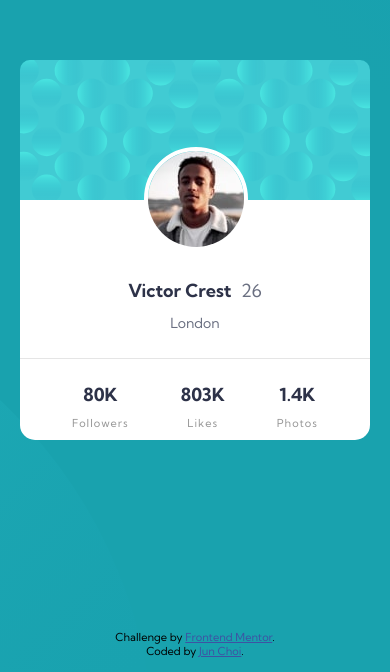
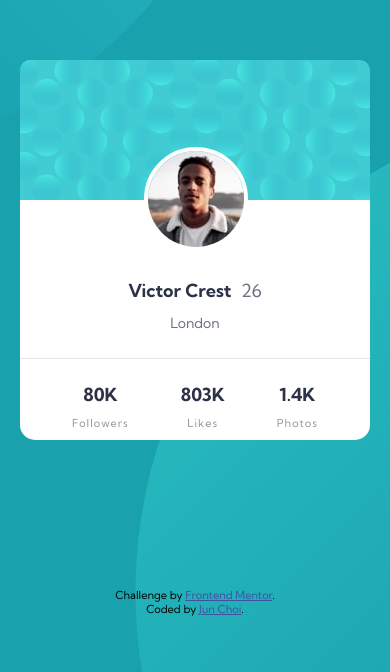
Before and after one commit to cjh4549/Profile-Card, a plain HTML site: page index.html in a window 390 px wide. Shown: the part 172-844 px from the top of the page. Drawn offline with Linux system fonts and the light colour scheme.

```diff
--- a/index.html
+++ b/index.html
@@ -20,7 +20,7 @@
         position: absolute;
         left: 50%;
         transform: translateX(-50%);
-        top: 95vh;
+        top: 90vh;
     }
 
   </style>
```
Also changed, not shown: style.css (+8 -2 lines).
